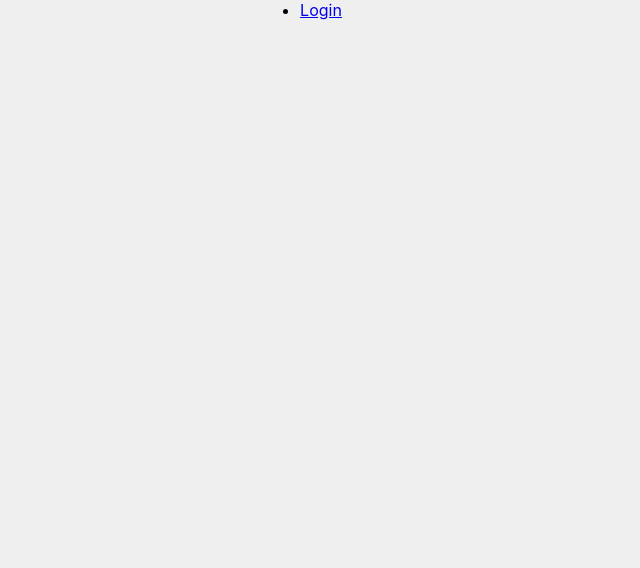
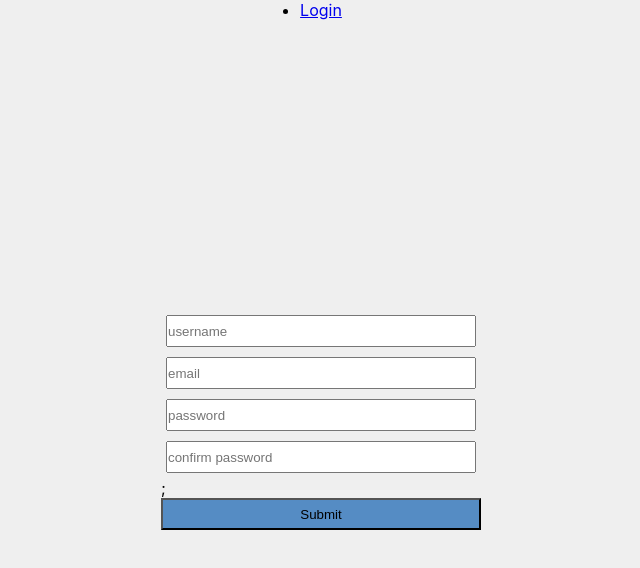
Before and after one commit to Russellgrd/dailyblogs, a React (Vite) app: page /register in a window 1280 px wide. Before the commit this address had no page. Shown: the top 568 px of the page, without its empty margins (319-959 px from the left). Built offline with nearby package versions, Linux system fonts and the light colour scheme.

Commit message:
Register route added form validation and feedback for user

```diff
--- a/package.json
+++ b/package.json
@@ -10,9 +10,11 @@
     "preview": "vite preview"
   },
   "dependencies": {
+    "formik": "^2.4.2",
     "react": "^18.2.0",
     "react-dom": "^18.2.0",
-    "react-router-dom": "^6.14.1"
+    "react-router-dom": "^6.14.1",
+    "yup": "^1.2.0"
   },
   "devDependencies": {
     "@types/react": "^18.0.37",
--- a/src/App.tsx
+++ b/src/App.tsx
@@ -3,6 +3,8 @@ import Home from './components/Home';
 import Nav from './components/Nav';
 import Wrapper from './components/Wrapper';
 import { BrowserRouter, Routes, Route } from "react-router-dom";
+import Login from './components/Login';
+import Register from './components/Register';
 
 
 function App() {
@@ -13,6 +15,8 @@ function App() {
         <Nav />
         <Routes>
           <Route path='/' element={<Home />} />
+          <Route path='/login' element={<Login />} />
+          <Route path="/register" element={<Register />} />
         </Routes>
       </Wrapper>
     </BrowserRouter>
--- /dev/null
+++ b/src/Validation/UserValidation.tsx
@@ -0,0 +1,14 @@
+import * as yup from 'yup';
+
+export const userSchema = yup.object().shape({
+    userName: yup.string().min(3).required(),
+    email: yup.string().email("Please enter a valid email").required(),
+    password: yup.string()
+        .matches(/\d+/, "Atleast 1 number required")
+        .matches(/[a-z]+/, "Atleast 1 lowercase letter required")
+        .matches(/[A-Z]+/, "1 Uppercase letter required")
+        .matches(/[!@#$%^&*()-+]+/, "Atleast 1 special character required")
+        .min(7).required(),
+    confirmPassword: yup.string()
+        .oneOf([yup.ref('password')], 'Passwords must match')
+});
--- /dev/null
+++ b/src/components/Login.tsx
@@ -0,0 +1,23 @@
+import { useState } from "react";
+
+const Login = () => {
+
+    let [email, setEmail] = useState<null | string>(null);
+    let [password, setPassword] = useState<null | string>(null);
+
+    const handleLogin = (e: React.FormEvent<HTMLFormElement>) => {
+        e.preventDefault();
+    }
+
+    return (
+        <form className="login" onSubmit={handleLogin}>
+            <label htmlFor="email">email address</label>
+            <input onChange={(e) => { setEmail(e.target.value) }} type="email" name="email" />
+            <label htmlFor="password">password</label>
+            <input onChange={(e) => { setPassword(e.target.value) }} type="password" />
+            <button>login</button>
+        </form>
+    )
+}
+
+export default Login;
--- /dev/null
+++ b/src/components/Register.tsx
@@ -0,0 +1,92 @@
+import { userSchema } from '../Validation/UserValidation';
+import { useFormik } from 'formik';
+import { useState } from 'react';
+
+const Register = () => {
+
+    const [registerMessage, setRegisterMessage] = useState("");
+
+    const formik = useFormik({
+        initialValues: {
+            userName: "",
+            email: '',
+            password: '',
+            confirmPassword: ''
+        },
+        validationSchema: userSchema,
+        onSubmit: async (values) => {
+            try {
+                const resp = await fetch('http://localhost:3000/register', {
+                    method: "POST",
+                    headers: {
+                        "Content-Type": "application/json",
+                    },
+                    body: JSON.stringify({
+                        userName: values.userName,
+                        email: values.email,
+                        password: values.password
+                    })
+                })
+                const data = await resp.json();
+                setRegisterMessage(data.message);
+            } catch (err) {
+                console.log(err);
+            }
+
+        }
+    });
+
+
+    return (
+
+        <div className="register">
+            <form className="registerForm" onSubmit={formik.handleSubmit}>
+                <input
+                    placeholder="username"
+                    id="userName"
+                    name="userName"
+                    type="userName"
+                    value={formik.values.userName}
+                    onBlur={formik.handleBlur}
+                    onChange={formik.handleChange}
+                />
+                <input
+                    placeholder="email"
+                    id="email"
+                    name="email"
+                    type="email"
+                    value={formik.values.email}
+                    onBlur={formik.handleBlur}
+                    onChange={formik.handleChange}
+                />
+                {formik.touched.email && formik.errors.email ? <p>{formik.errors.email}</p> : null}
+                <input
+                    placeholder="password"
+                    id="password"
+                    name="password"
+                    type="password"
+                    value={formik.values.password}
+                    onBlur={formik.handleBlur}
+                    onChange={formik.handleChange}
+                />
+                {formik.touched.password && formik.errors.password ? <p>{formik.errors.password}</p> : null}
+                <input
+                    placeholder="confirm password"
+                    id="confirmPassword"
+                    name="confirmPassword"
+                    type="password"
+                    value={formik.values.confirmPassword}
+                    onBlur={formik.handleBlur}
+                    onChange={formik.handleChange}
+                />
+                {formik.touched.confirmPassword && formik.errors.confirmPassword ? <p>{formik.errors.confirmPassword}</p> : null}
+                {!formik.isValid && JSON.stringify(formik.errors)};
+                <button type="submit">Submit</button>
+            </form>
+            {registerMessage && <p>{registerMessage}</p>}
+        </div>
+
+    )
+}
+
+export default Register;
--- a/src/index.css
+++ b/src/index.css
@@ -1,6 +1,7 @@
 * {
   margin: 0;
   padding: 0;
+  box-sizing: border-box;
 }
 
 html {
@@ -21,3 +22,28 @@ html {
 .nav {}
 
 .navChild {}
+
+.register {
+  min-height: 100vh;
+  width: 100%;
+  display: flex;
+  flex-direction: column;
+  align-items: center;
+  justify-content: center;
+}
+
+.registerForm {
+  display: flex;
+  flex-direction: column;
+  width: 25%;
+}
+
+.registerForm > input {
+  margin: 5px;
+  height: 2rem;
+}
+
+.registerForm > button {
+  background-color: rgb(85, 140, 196);
+  height: 2rem;
+}
```
Also changed, not shown: 1 other file (tests, documents, lock files or other folders).
